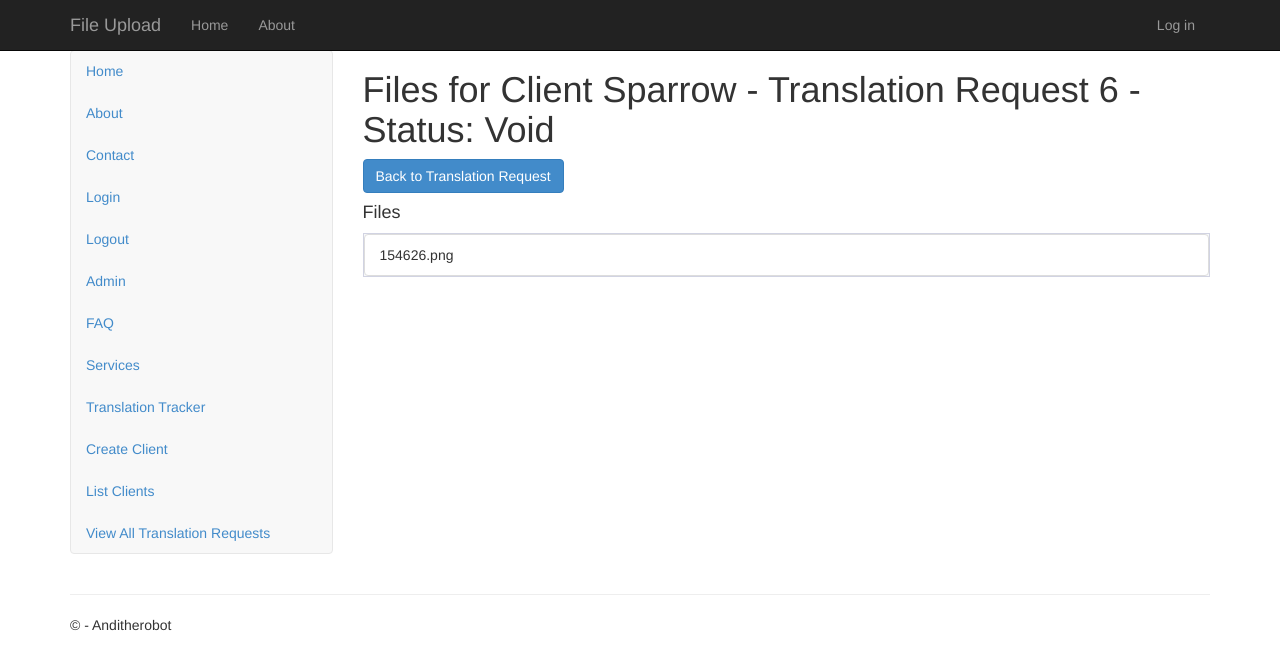
After one commit to anditherobot/translationrequest, a Django app: page /view_files_by_status/5/6/Void/ in a window 1280 px wide. The commit adds this page. Shown: the top 670 px of the page. Run offline with Django 3.2, Linux system fonts and the light colour scheme; data comes from the database, SQL or seed files in the repository; some libraries are stand-ins or nearby versions.

Commit message:
#8 View files by status kind

```diff
--- /dev/null
+++ b/app/templates/app/view_files_by_status.html
@@ -0,0 +1,34 @@
+{% extends "app/layout.html" %}
+{% load custom_filters %}
+
+{% block content %}
+
+<div class="row">
+    <div class="col-md-12">
+        <h1>Files for {{ client }} - Translation Request {{ translation_request.id }} - Status: {{ status }}</h1>
+    </div>
+</div>
+
+<div class="row">
+    <div class="col-md-12">
+        <!-- Action Buttons Row -->
+        <div class="btn-group" role="group" aria-label="File Actions">
+            <a class="btn btn-primary" href="{% url 'view_translation_request' request_id=translation_request.id %}">Back to Translation Request</a>
+        </div>
+    </div>
+</div>
+
+<div class="row mt-3">
+    <div class="col-md-12">
+        <h4>Files</h4>
+        <ul class="list-group file-list" style="background-color: #f8f9fa; border: 1px solid #d1d3e2;">
+            {% for file in client_files %}
+            <li class="list-group-item">
+                {{ file.original_file.name|get_filename:True }}
+            </li>
+            {% endfor %}
+        </ul>
+    </div>
+</div>
+
+{% endblock %}
--- a/app/views.py
+++ b/app/views.py
@@ -284,3 +284,21 @@ def upload_translated_file(request, request_id, file_id):
         form = TranslatedFileUploadForm()
 
     return render(request, 'app/upload_translated_file.html', {'form': form, 'request_id': request_id, 'file_id': file_id})
+
+
+
+
+
+
+
+def view_files_by_status(request, client_id, request_id, status):
+    client = get_object_or_404(ClientInfo, id=client_id)
+    translation_request = get_object_or_404(TranslationRequest, id=request_id)
+    client_files = ClientFile.objects.filter(client=client, translation_request=translation_request, status=status)
+
+    return render(request, 'app/view_files_by_status.html', {
+        'client': client,
+        'translation_request': translation_request,
+        'status': status,
+        'client_files': client_files,
+    })
--- a/translationrequest/urls.py
+++ b/translationrequest/urls.py
@@ -57,7 +57,7 @@ urlpatterns = [
     path('request/<int:request_id>/file/<int:file_id>/message/', views.message_user_about_file, name='message_user_about_file'),
     path('request/<int:request_id>/file/<int:file_id>/delete/', views.delete_file, name='delete_file'),
     path('request/<int:request_id>/file/<int:file_id>/upload/', views.upload_translated_file, name='upload_translated_file'),
+    path('view_files_by_status/<int:client_id>/<int:request_id>/<str:status>/', views.view_files_by_status, name='view_files_by_status'),
 ]
-
 if settings.DEBUG:
     urlpatterns += static(settings.MEDIA_URL, document_root=settings.MEDIA_ROOT)
```
Also changed, not shown: app/templates/app/view_translation_request.html (+13 -4 lines), 1 other file.
